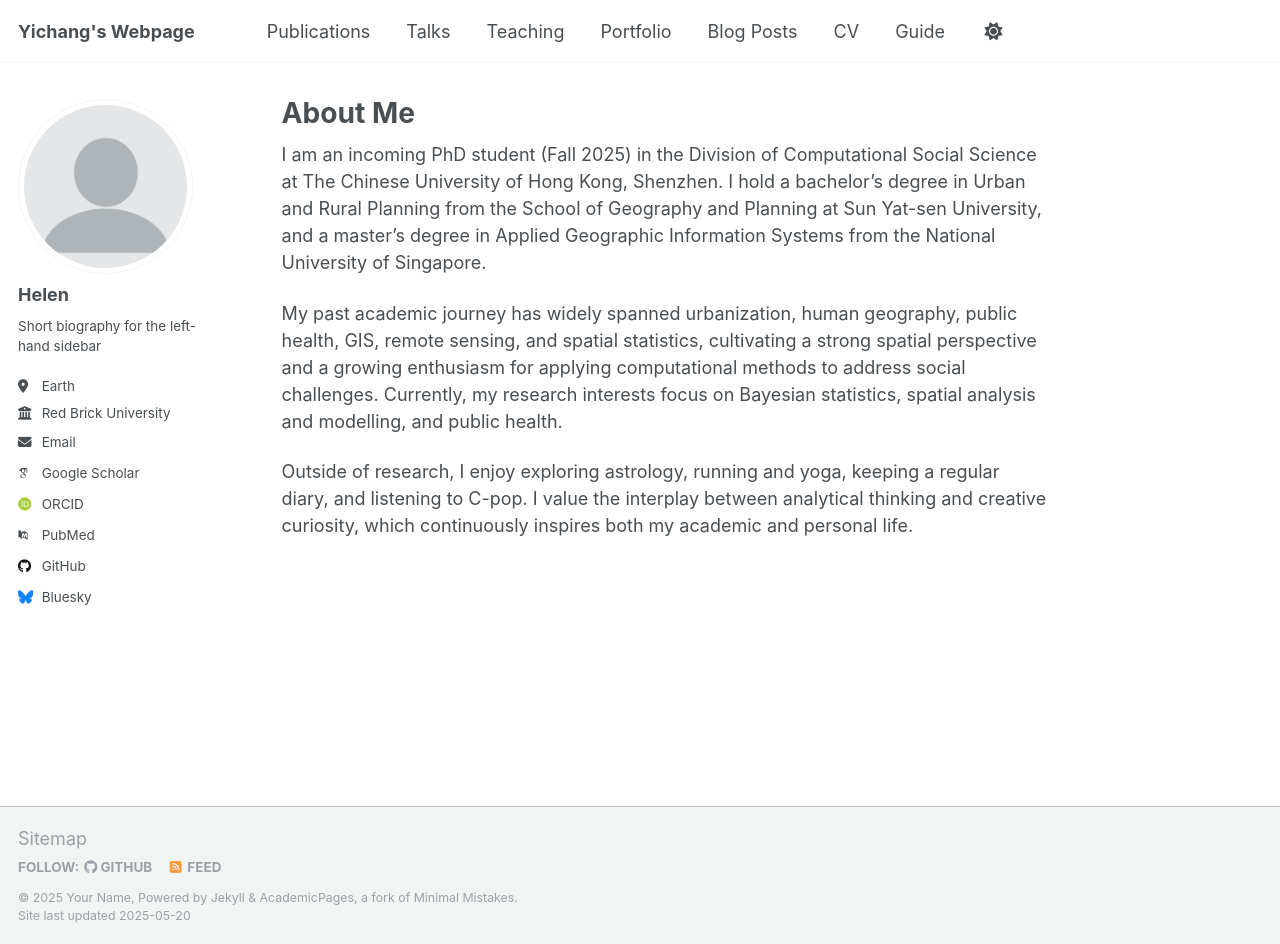
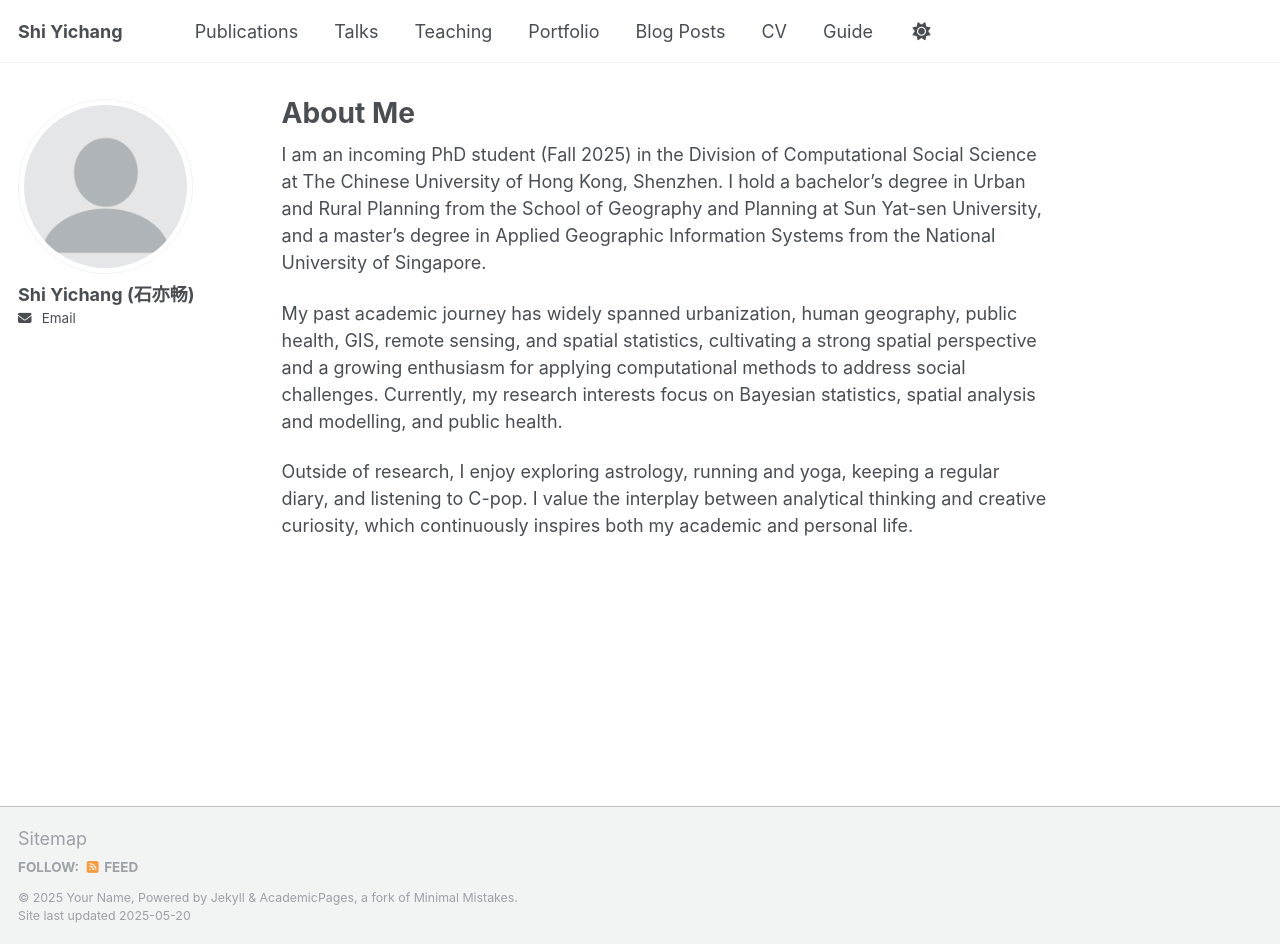
Before and after one commit to Helensyc/helensyc.github.io, a Jekyll site: the page built from _pages/about.md, in a window 1280 px wide and 944 px high. Built offline with Jekyll 4.4.1, drawn with Linux system fonts in a browser that asks for light colours; some web fonts are replaced.

Commit message:
_config.yml

```diff
--- a/_config.yml
+++ b/_config.yml
@@ -9,7 +9,7 @@
 # Basic Site Settings
 locale                   : "en-US"
 site_theme               : "default"
-title                    : "Yichang's Webpage"
+title                    : "Shi Yichang"
 title_separator          : "-"
 name                     : &name "Your Name"
 description              : &description "personal description"
@@ -23,22 +23,22 @@ repository               : "academicpages/academicpages.github.io"
 author:
   # Biographic information
   avatar           : "profile.png"
-  name             : "Helen"
+  name             : "Shi Yichang (石亦畅)"
   pronouns         : # example: "she/her"
-  bio              : "Short biography for the left-hand sidebar"
-  location         : "Earth"
-  employer         : "Red Brick University"
+  bio              : # " "
+  location         : #"Earth"
+  employer         : #"Red Brick University"
   uri              : # URL
   email            : "helensyc@foxmail.com"
 
   # Academic websites
   academia         : # URL
   arxiv            : # URL - Update with the correct link to your profile
-  googlescholar    : "https://scholar.google.com/citations?user=PS_CX0AAAAAJ"
+  googlescholar    : #"https://scholar.google.com/citations?user=PS_CX0AAAAAJ"
   impactstory      : # URL
-  orcid            : "http://orcid.org/yourorcidurl"
+  orcid            : #"http://orcid.org/yourorcidurl"
   semantic         : # URL
-  pubmed           : "https://www.ncbi.nlm.nih.gov/pubmed/?term=john+snow"
+  pubmed           : #"https://www.ncbi.nlm.nih.gov/pubmed/?term=john+snow"
   researchgate     : # URL
   scopus           : # URL
 
@@ -46,12 +46,12 @@ author:
   bitbucket        : # Username - Update with your username on the site
   codepen          : # Username
   dribbble         : # Username
-  github           : "academicpages"
+  github           : # "academicpages"
   kaggle           : # Username
   stackoverflow    : # User number or user number and name (i.e., use "1" or "1/jeff-atwood")
 
   # Social media
-  bluesky          : "bsky.app" # Replace this with you Bluesky username
+  bluesky          : #"bsky.app" # Replace this with you Bluesky username
   facebook         : # Username
   flickr           : # Username
   foursquare       : # Username
```
